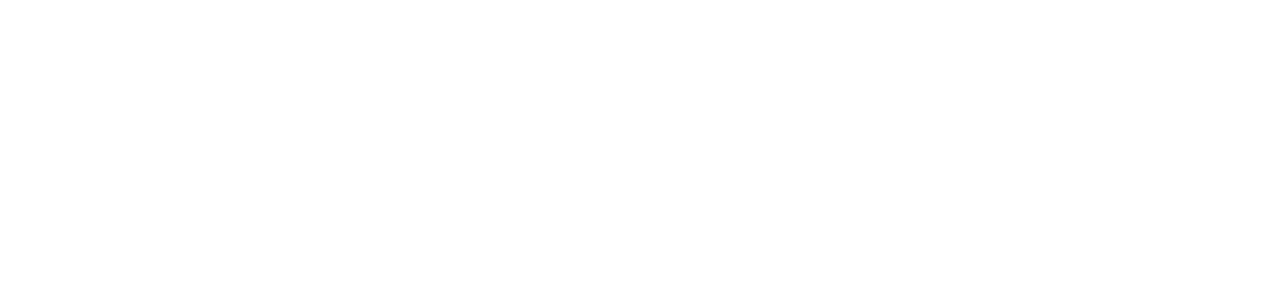
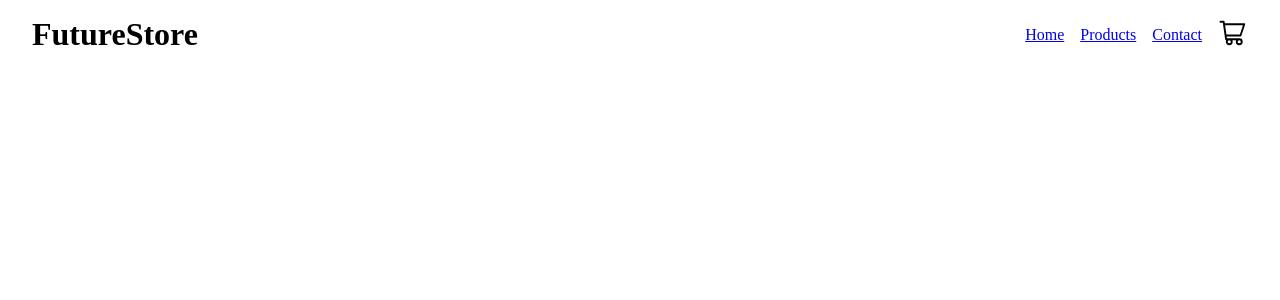
Before and after one commit to Abdelkrim-Saouchi/Shopping-Cart, a React (Create React App) app: page / in a window 1280 px wide. Shown: the top 300 px of the page. Built offline with nearby package versions, Linux system fonts and the light colour scheme.

Commit message:
Add logo and nav with their initial style

```diff
--- a/src/App.css
+++ b/src/App.css
@@ -1,38 +1,37 @@
-.App {
-  text-align: center;
+*,
+*::before,
+*::after {
+  margin: 0;
+  padding: 0;
+  box-sizing: border-box;
 }
 
-.App-logo {
-  height: 40vmin;
-  pointer-events: none;
+.App {
+  min-height: 100dvh;
+  min-height: 100vh;
 }
 
-@media (prefers-reduced-motion: no-preference) {
-  .App-logo {
-    animation: App-logo-spin infinite 20s linear;
-  }
+.container {
+  padding: 16px 32px;
 }
 
-.App-header {
-  background-color: #282c34;
-  min-height: 100vh;
+/* ---- Header ------ */
+header {
   display: flex;
-  flex-direction: column;
+  justify-content: space-between;
   align-items: center;
-  justify-content: center;
-  font-size: calc(10px + 2vmin);
-  color: white;
 }
 
-.App-link {
-  color: #61dafb;
+ul.nav-links {
+  list-style: none;
+  display: flex;
+  gap: 16px;
+  align-items: center;
+  cursor: pointer;
 }
 
-@keyframes App-logo-spin {
-  from {
-    transform: rotate(0deg);
-  }
-  to {
-    transform: rotate(360deg);
-  }
+ul.nav-links img {
+  width: 30px;
 }
+
+/* ---------------------*/
--- a/src/App.js
+++ b/src/App.js
@@ -1,7 +1,12 @@
 import './App.css';
+import Header from './header/Header';
 
 function App() {
-  return <div className="App"></div>;
+  return (
+    <div className="App">
+      <Header />
+    </div>
+  );
 }
 
 export default App;
--- a/src/header/Header.jsx
+++ b/src/header/Header.jsx
@@ -1,5 +1,25 @@
+import cartIcon from '../assets/cart-4-svgrepo-com.svg';
+
 const Header = () => {
-  return <header></header>;
+  return (
+    <header className="container">
+      <h1>FutureStore</h1>
+      <ul className="nav-links">
+        <li>
+          <a href="#">Home</a>
+        </li>
+        <li>
+          <a href="#">Products</a>
+        </li>
+        <li>
+          <a href="#">Contact</a>
+        </li>
+        <li>
+          <img src={cartIcon} alt="cart icon" />
+        </li>
+      </ul>
+    </header>
+  );
 };
 
 export default Header;
```
Also changed, not shown: src/assets/cart-4-svgrepo-com.svg (added).
